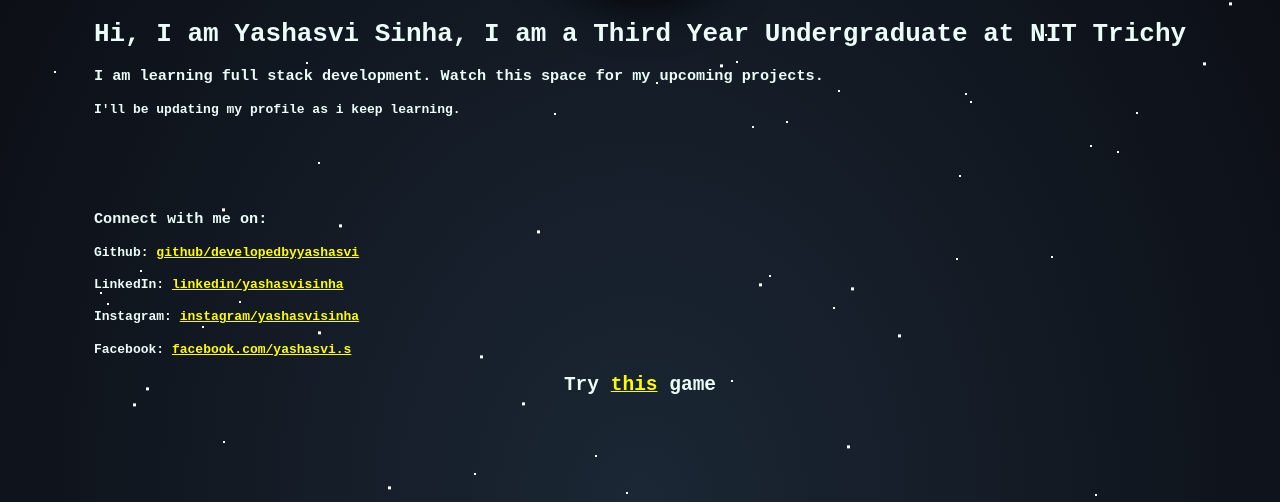
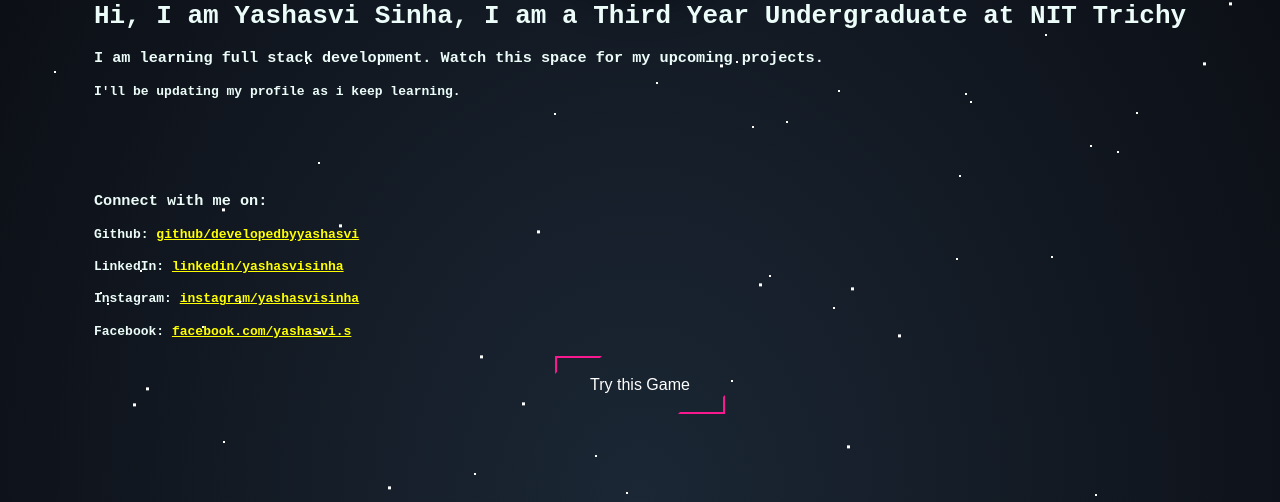
Before and after one commit to heisastark/yashasvisinha.netlify, a plain HTML site: page index.html in a window 1280 px wide. Shown: the part 298-800 px from the top of the page. Drawn offline with Linux system fonts and the light colour scheme.

Commit message:
Try this game button changed

```diff
--- a/css/main.css
+++ b/css/main.css
@@ -32,6 +32,41 @@
 
 .site-header-content {
   margin: 10px;
+}
+
+button{
+  background-color: transparent;
+  position: relative;
+  font-size: 16px;
+  color: white;
+  border: none;
+  padding: 20px 35px;
+  cursor: pointer;
+}
+
+button::after, button::before{
+  content: '';
+  position: absolute;
+  width: 25%;
+  height: 25%;
+  border: 2px solid #f91890;
+  transition: all 0.8s ease;
+}
+
+button::after{
+  bottom: 0; right: 0;
+  border-top-color: transparent;
+  border-left-color: transparent;
+}
+
+button::before{
+  top: 0; left: 0;
+  border-bottom-color: transparent;
+  border-right-color: transparent;
+}
+
+button:hover::after, button:hover::before{
+  width: 100%; height: 100%;
 }
 
 html {
--- a/index.html
+++ b/index.html
@@ -55,13 +55,11 @@
           >
         </h4>
         <h2 class="header-align-centre">
-          Try
-          <a
-            class="hyper-link"
-            href="https://jsgamerockpaperscissors.netlify.com/"
-            >this</a
+          <button
+            onclick="window.location.href = 'https://jsgamerockpaperscissors.netlify.com/'"
           >
-          game
+            Try this Game
+          </button>
         </h2>
       </div>
     </header>
```
